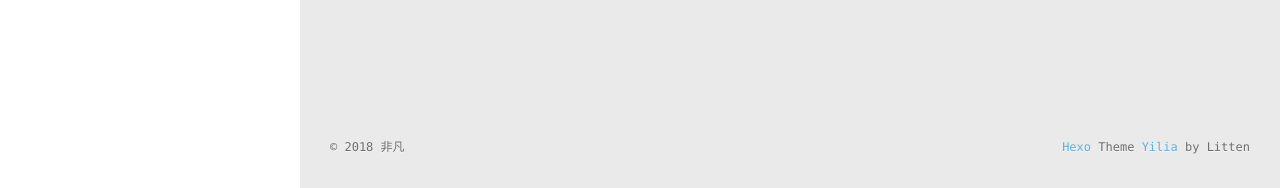
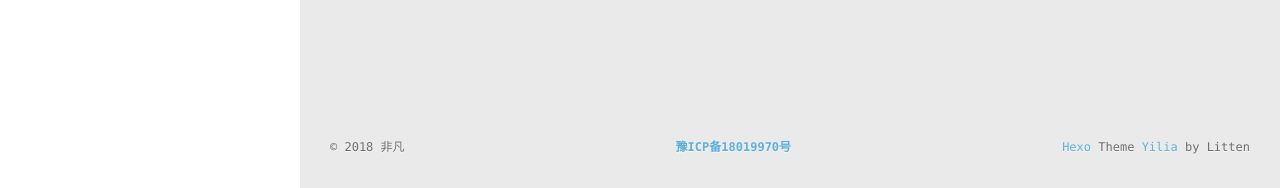
Before and after one commit to onlynewb/onlynewb.githhub.io, a plain HTML site: page 2018/12/11/静夜思/index.html in a window 1280 px wide. Shown: the part 612-800 px from the top of the page. Drawn offline with Linux system fonts and the light colour scheme.

Commit message:
Site updated: 2018-12-23 16:44:42

```diff
--- a/2018/12/11/静夜思/index.html
+++ b/2018/12/11/静夜思/index.html
@@ -304,16 +304,21 @@
       </div>
       <footer id="footer">
   <div class="outer">
+
     <div id="footer-info">
     	<div class="footer-left">
     		&copy; 2018 非凡
     	</div>
+
       	<div class="footer-right">
       		<a href="http://hexo.io/" target="_blank">Hexo</a>  Theme <a href="https://github.com/litten/hexo-theme-yilia" target="_blank">Yilia</a> by Litten
       	</div>
     </div>
+	<p><a href="http://www.miitbeian.gov.cn" style="font-weight: bold">豫ICP备18019970号</a></p>
+
   </div>
 </footer>
+
     </div>
     <script>
 	var yiliaConfig = {
```
Also changed, not shown: archives/2018/12/index.html (+5 -0 lines), archives/2018/index.html (+5 -0 lines), archives/index.html (+5 -0 lines), index.html (+5 -0 lines).
